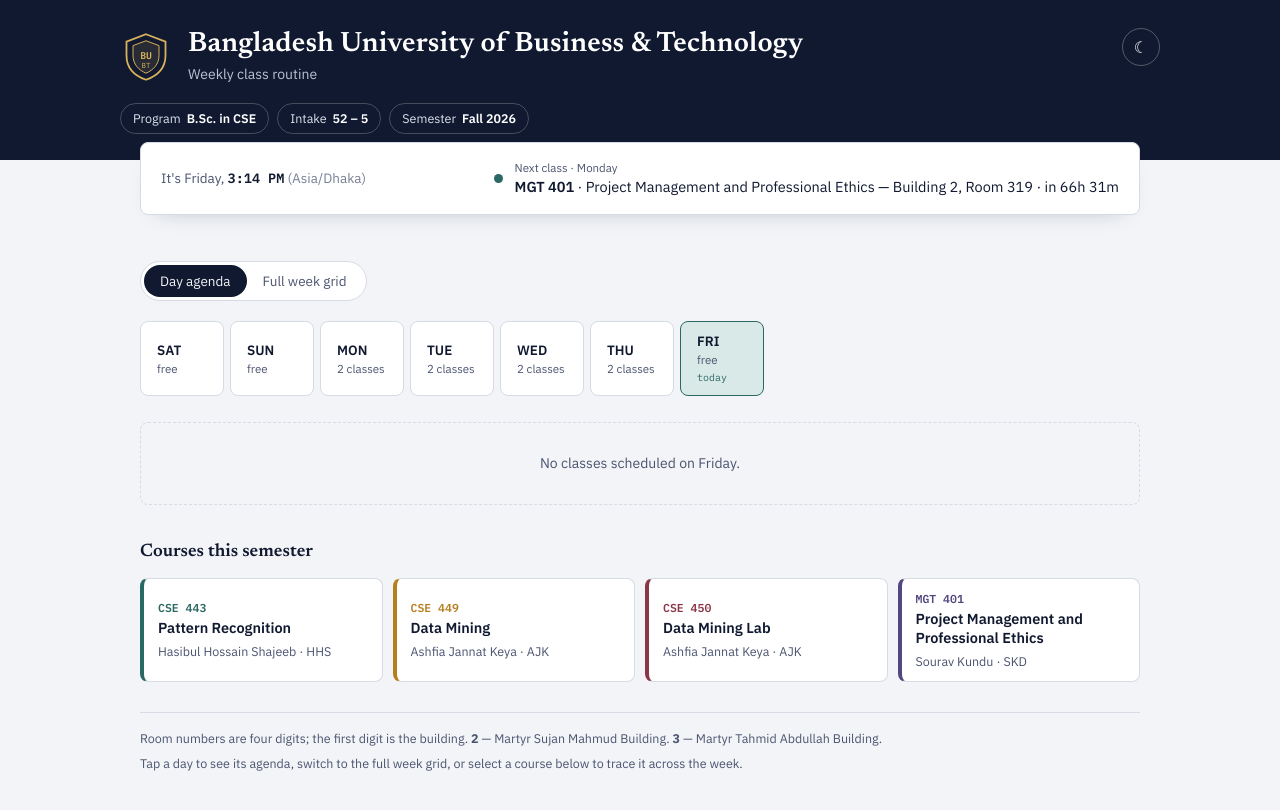
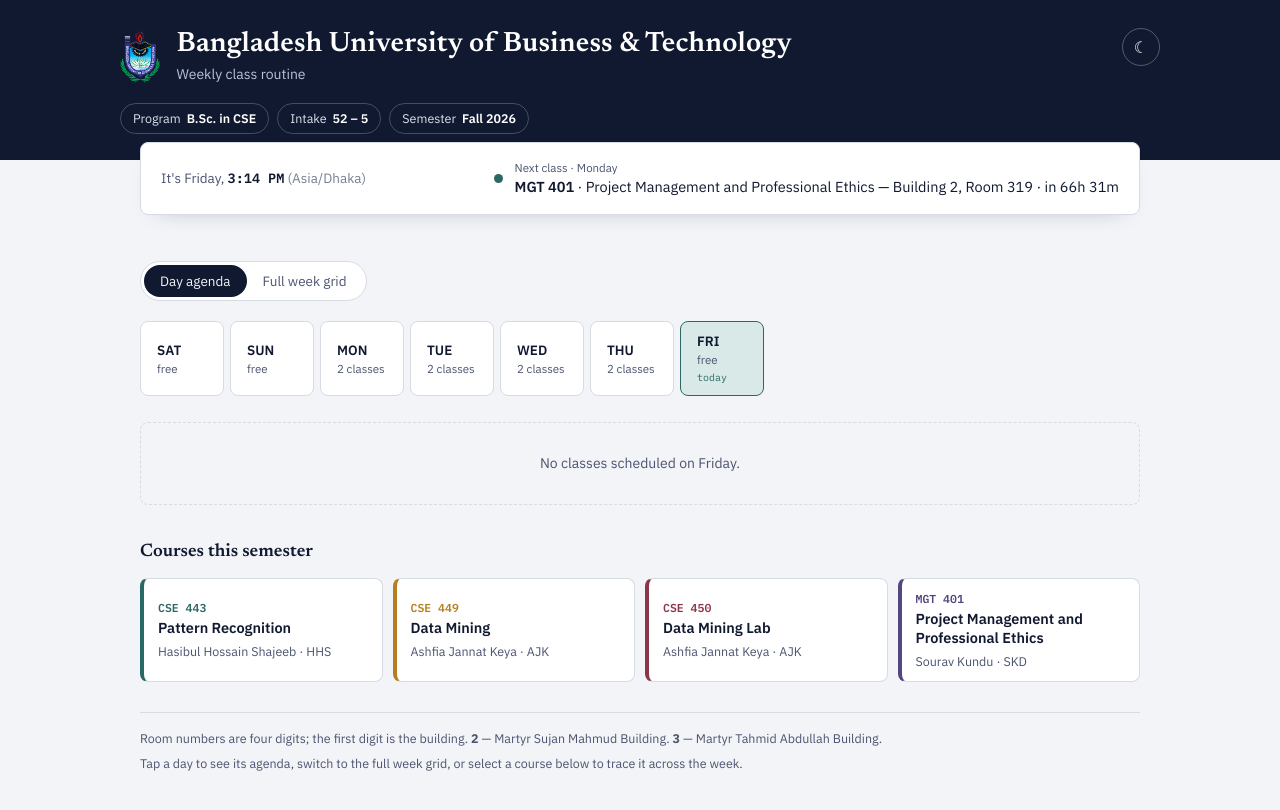
Before and after one commit to prottoy-bhattacharyya/Class-Routine, a plain HTML site: page index.html in a window 1280 px wide. Drawn offline with Linux system fonts and the light colour scheme.

Commit message:
bubt logo added

```diff
--- a/index.html
+++ b/index.html
@@ -14,7 +14,7 @@
 <header class="masthead">
   <div class="masthead-inner">
     <div class="masthead-id">
-      <svg class="crest" viewBox="0 0 64 64" aria-hidden="true">
+      <!-- <svg class="crest" viewBox="0 0 64 64" aria-hidden="true">
         <path d="M32 4 L56 13 V30 C56 45 46 55 32 60 C18 55 8 45 8 30 V13 Z"
               fill="none" stroke="#D9B25C" stroke-width="2.2"/>
         <path d="M32 12 L48 18 V30 C48 41 41 48 32 52 C23 48 16 41 16 30 V18 Z"
@@ -23,7 +23,8 @@
               font-size="12" fill="#D9B25C" font-weight="600">BU</text>
         <text x="32" y="46" text-anchor="middle" font-family="IBM Plex Mono, monospace"
               font-size="9" fill="#D9B25C">BT</text>
-      </svg>
+      </svg> -->
+      <img class="crest" src="logo/logo.png" alt="BUBT Logo">
       <div>
         <h1>Bangladesh University of Business &amp; Technology</h1>
         <p class="tagline">Weekly class routine</p>
--- a/style.css
+++ b/style.css
@@ -115,7 +115,7 @@
   gap:20px;
 }
 .masthead-id{ display:flex; align-items:center; gap:16px; }
-.crest{ flex:none; width:52px; height:52px; }
+.crest{ flex:none; height:52px; }
 .masthead h1{
   color:var(--header-text);
   font-size:clamp(20px,3.4vw,28px);
```
Also changed, not shown: logo/logo.png (added).
